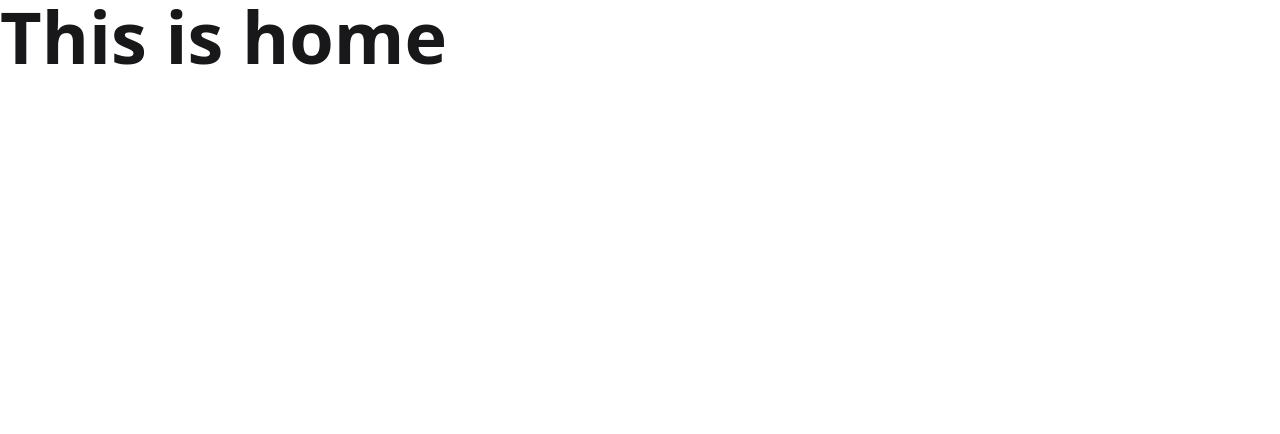
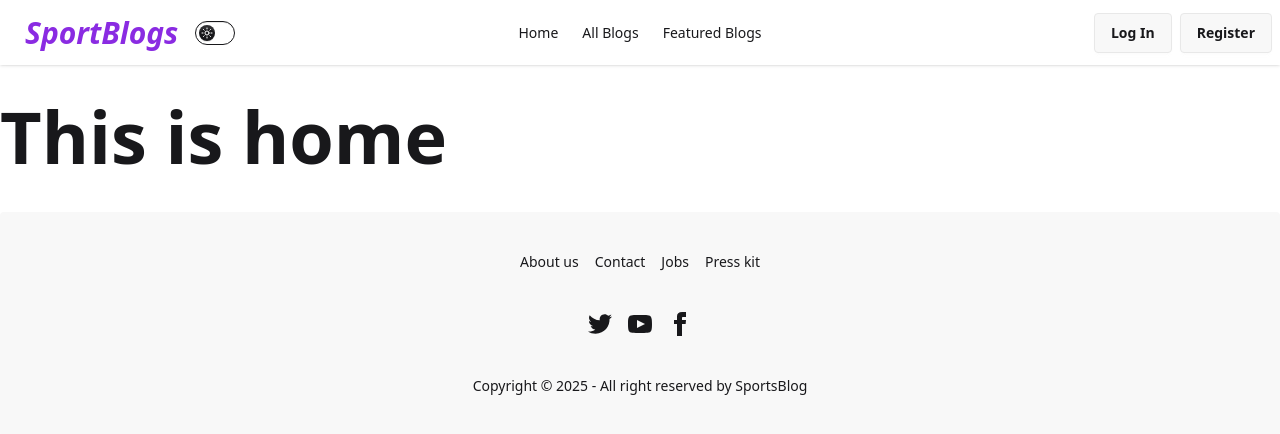
Before and after one commit to Navidh09/blog-website-client, a React (Vite) app: page / in a window 1280 px wide. Shown: the top 434 px of the page. Built offline with nearby package versions, Linux system fonts and the light colour scheme.

Commit message:
authcontext navbar footer custom hook for authcontext added

```diff
--- a/package.json
+++ b/package.json
@@ -14,7 +14,9 @@
     "firebase": "^11.7.1",
     "react": "^19.1.0",
     "react-dom": "^19.1.0",
+    "react-icons": "^5.5.0",
     "react-router": "^7.5.3",
+    "react-toastify": "^11.0.5",
     "tailwindcss": "^4.1.5"
   },
   "devDependencies": {
--- /dev/null
+++ b/src/hooks/useAuth.jsx
@@ -0,0 +1,9 @@
+import { useContext } from "react";
+import AuthContext from "../provider/AuthContext";
+
+const useAuth = () => {
+  const context = useContext(AuthContext);
+  return context;
+};
+
+export default useAuth;
--- a/src/layout/MainLayout.jsx
+++ b/src/layout/MainLayout.jsx
@@ -1,10 +1,25 @@
-import React from "react";
 import { Outlet } from "react-router";
+import useAuth from "../hooks/useAuth";
+import Footer from "./shared/Footer";
+import Navbar from "./shared/Navbar";
 
 const MainLayout = () => {
+  const { loader } = useAuth();
+
+  if (loader) {
+    return (
+      <h2 className="flex items-center justify-center mt-60">
+        <span className="loading loading-bars loading-xl"></span>
+      </h2>
+    );
+  }
   return (
     <div>
-      <Outlet></Outlet>
+      <Navbar></Navbar>
+      <div className="mt-25">
+        <Outlet></Outlet>
+      </div>
+      <Footer></Footer>
     </div>
   );
 };
--- /dev/null
+++ b/src/layout/shared/Footer.jsx
@@ -0,0 +1,61 @@
+import { Link } from "react-router";
+
+const Footer = () => {
+  return (
+    <div className="pt-10">
+      <footer className="footer footer-horizontal footer-center bg-base-200 text-base-content rounded p-10">
+        <nav className="grid grid-flow-col gap-4">
+          <a className="link link-hover">About us</a>
+          <a className="link link-hover">Contact</a>
+          <a className="link link-hover">Jobs</a>
+          <a className="link link-hover">Press kit</a>
+        </nav>
+        <nav>
+          <div className="grid grid-flow-col gap-4">
+            <Link to={"https://x.com/home"} target="_blank">
+              <svg
+                xmlns="http://www.w3.org/2000/svg"
+                width="24"
+                height="24"
+                viewBox="0 0 24 24"
+                className="fill-current"
+              >
+                <path d="M24 4.557c-.883.392-1.832.656-2.828.775 1.017-.609 1.798-1.574 2.165-2.724-.951.564-2.005.974-3.127 1.195-.897-.957-2.178-1.555-3.594-1.555-3.179 0-5.515 2.966-4.797 6.045-4.091-.205-7.719-2.165-10.148-5.144-1.29 2.213-.669 5.108 1.523 6.574-.806-.026-1.566-.247-2.229-.616-.054 2.281 1.581 4.415 3.949 4.89-.693.188-1.452.232-2.224.084.626 1.956 2.444 3.379 4.6 3.419-2.07 1.623-4.678 2.348-7.29 2.04 2.179 1.397 4.768 2.212 7.548 2.212 9.142 0 14.307-7.721 13.995-14.646.962-.695 1.797-1.562 2.457-2.549z"></path>
+              </svg>
+            </Link>
+            <Link to={"https://www.youtube.com/"} target="_blank">
+              <svg
+                xmlns="http://www.w3.org/2000/svg"
+                width="24"
+                height="24"
+                viewBox="0 0 24 24"
+                className="fill-current"
+              >
+                <path d="M19.615 3.184c-3.604-.246-11.631-.245-15.23 0-3.897.266-4.356 2.62-4.385 8.816.029 6.185.484 8.549 4.385 8.816 3.6.245 11.626.246 15.23 0 3.897-.266 4.356-2.62 4.385-8.816-.029-6.185-.484-8.549-4.385-8.816zm-10.615 12.816v-8l8 3.993-8 4.007z"></path>
+              </svg>
+            </Link>
+            <Link to={"https://www.facebook.com/"} target="_blank">
+              <svg
+                xmlns="http://www.w3.org/2000/svg"
+                width="24"
+                height="24"
+                viewBox="0 0 24 24"
+                className="fill-current"
+              >
+                <path d="M9 8h-3v4h3v12h5v-12h3.642l.358-4h-4v-1.667c0-.955.192-1.333 1.115-1.333h2.885v-5h-3.808c-3.596 0-5.192 1.583-5.192 4.615v3.385z"></path>
+              </svg>
+            </Link>
+          </div>
+        </nav>
+        <aside>
+          <p>
+            Copyright © {new Date().getFullYear()} - All right reserved by
+            SportsBlog
+          </p>
+        </aside>
+      </footer>
+    </div>
+  );
+};
+
+export default Footer;
--- /dev/null
+++ b/src/layout/shared/Navbar.jsx
@@ -0,0 +1,174 @@
+import { Link, NavLink, useNavigate } from "react-router";
+import useAuth from "../../hooks/useAuth";
+import { toast } from "react-toastify";
+import { FaRegUserCircle } from "react-icons/fa";
+
+const Navbar = () => {
+  const { user, logOutUser } = useAuth();
+  const navigate = useNavigate();
+
+  const links = (
+    <>
+      <li>
+        <NavLink to={"/"}>Home</NavLink>
+      </li>
+
+      <li>
+        <NavLink to={"/blogs"}>All Blogs</NavLink>
+      </li>
+      {user && (
+        <>
+          <li>
+            <NavLink to={"/addBlog"}>Add Blog</NavLink>
+          </li>
+          <li>
+            <NavLink to={"/myWishlist"}>Wishlist</NavLink>
+          </li>
+        </>
+      )}
+      <li>
+        <NavLink to={"/featuredBlogs"}>Featured Blogs</NavLink>
+      </li>
+    </>
+  );
+
+  const handleSignOut = () => {
+    logOutUser()
+      .then(() => {
+        toast.success("logged out");
+        navigate("/login");
+      })
+      .catch(() => {
+        toast.error("something error");
+      });
+  };
+
+  return (
+    <div className="navbar bg-base-100 shadow-sm fixed top-0 z-50">
+      <div className="navbar-start">
+        <div className="dropdown">
+          <div tabIndex={0} role="button" className="btn btn-ghost lg:hidden">
+            <svg
+              xmlns="http://www.w3.org/2000/svg"
+              className="h-5 w-5"
+              fill="none"
+              viewBox="0 0 24 24"
+              stroke="currentColor"
+            >
+              {" "}
+              <path
+                strokeLinecap="round"
+                strokeLinejoin="round"
+                strokeWidth="2"
+                d="M4 6h16M4 12h8m-8 6h16"
+              />{" "}
+            </svg>
+          </div>
+          <ul
+            tabIndex={0}
+            className="menu menu-sm dropdown-content bg-base-100 rounded-box z-1 mt-3 w-52 p-2 shadow"
+          >
+            {links}
+          </ul>
+        </div>
+        <Link
+          to={"/"}
+          className="btn btn-ghost font-bold italic text-[#8A2BE2] text-3xl "
+        >
+          SportBlogs
+        </Link>
+        <label className="toggle text-base-content">
+          <input type="checkbox" value="dark" className="theme-controller" />
+
+          <svg
+            aria-label="sun"
+            xmlns="http://www.w3.org/2000/svg"
+            viewBox="0 0 24 24"
+          >
+            <g
+              strokeLinejoin="round"
+              strokeLinecap="round"
+              strokeWidth="2"
+              fill="none"
+              stroke="currentColor"
+            >
+              <circle cx="12" cy="12" r="4"></circle>
+              <path d="M12 2v2"></path>
+              <path d="M12 20v2"></path>
+              <path d="m4.93 4.93 1.41 1.41"></path>
+              <path d="m17.66 17.66 1.41 1.41"></path>
+              <path d="M2 12h2"></path>
+              <path d="M20 12h2"></path>
+              <path d="m6.34 17.66-1.41 1.41"></path>
+              <path d="m19.07 4.93-1.41 1.41"></path>
+            </g>
+          </svg>
+
+          <svg
+            aria-label="moon"
+            xmlns="http://www.w3.org/2000/svg"
+            viewBox="0 0 24 24"
+          >
+            <g
+              strokeLinejoin="round"
+              strokeLinecap="round"
+              strokeWidth="2"
+              fill="none"
+              stroke="currentColor"
+            >
+              <path d="M12 3a6 6 0 0 0 9 9 9 9 0 1 1-9-9Z"></path>
+            </g>
+          </svg>
+        </label>
+      </div>
+      <div className="navbar-center hidden lg:flex">
+        <ul className="menu menu-horizontal px-1">{links}</ul>
+      </div>
+      <div className="navbar-end">
+        {!user ? (
+          <div className="space-x-2">
+            <NavLink
+              className="btn hover:bg-white hover:text-[#8A2BE2] hover:font-bold"
+              to={"/login"}
+            >
+              Log In
+            </NavLink>
+
+            <NavLink
+              className="btn hover:bg-white hover:text-[#8A2BE2] hover:font-bold"
+              to={"/register"}
+            >
+              Register
+            </NavLink>
+          </div>
+        ) : (
+          <div className="flex items-center gap-5">
+            {user.photoURL ? (
+              <div className="w-[40px]">
+                <div
+                  className="tooltip tooltip-bottom"
+                  data-tip={user.displayName}
+                >
+                  <img className="rounded-full" src={user.photoURL} alt="" />
+                </div>
+              </div>
+            ) : (
+              <div className="tooltip tooltip-bottom" data-tip="User">
+                <FaRegUserCircle className="text-3xl"></FaRegUserCircle>
+              </div>
+            )}
+
+            <button
+              onClick={handleSignOut}
+              className="btn bg-[#8A2BE2] hover:bg-white hover:text-black text-white"
+            >
+              Sign Out
+            </button>
+          </div>
+        )}
+      </div>
+    </div>
+  );
+};
+
+export default Navbar;
--- a/src/main.jsx
+++ b/src/main.jsx
@@ -3,9 +3,12 @@ import { createRoot } from "react-dom/client";
 import { RouterProvider } from "react-router";
 import router from "./router/router";
 import "./index.css";
+import AuthProvider from "./provider/AuthProvider";
 
 createRoot(document.getElementById("root")).render(
   <StrictMode>
-    <RouterProvider router={router}></RouterProvider>
+    <AuthProvider>
+      <RouterProvider router={router}></RouterProvider>
+    </AuthProvider>
   </StrictMode>
 );
--- /dev/null
+++ b/src/provider/AuthContext.jsx
@@ -0,0 +1,5 @@
+import { createContext } from "react";
+
+const AuthContext = createContext(null);
+
+export default AuthContext;
--- /dev/null
+++ b/src/provider/AuthProvider.jsx
@@ -0,0 +1,18 @@
+import React from "react";
+import { useState } from "react";
+import AuthContext from "./AuthContext";
+
+const AuthProvider = ({ children }) => {
+  const [user, setUser] = useState(null);
+  const [loading, setLoading] = useState(true);
+
+  const authInfo = {
+    user,
+    loading,
+  };
+  return (
+    <AuthContext.Provider value={authInfo}>{children}</AuthContext.Provider>
+  );
+};
+
+export default AuthProvider;
```
Also changed, not shown: src/layout/shared/SocialLogin.jsx (added), 1 other file (tests, documents, lock files or other folders).
